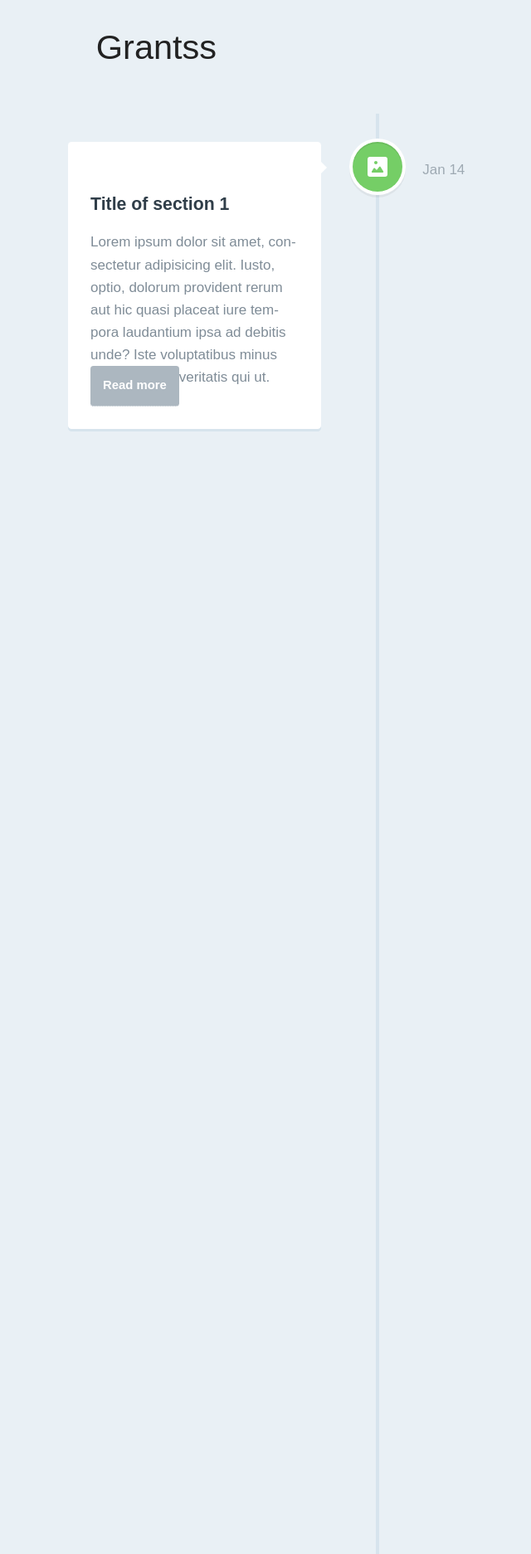
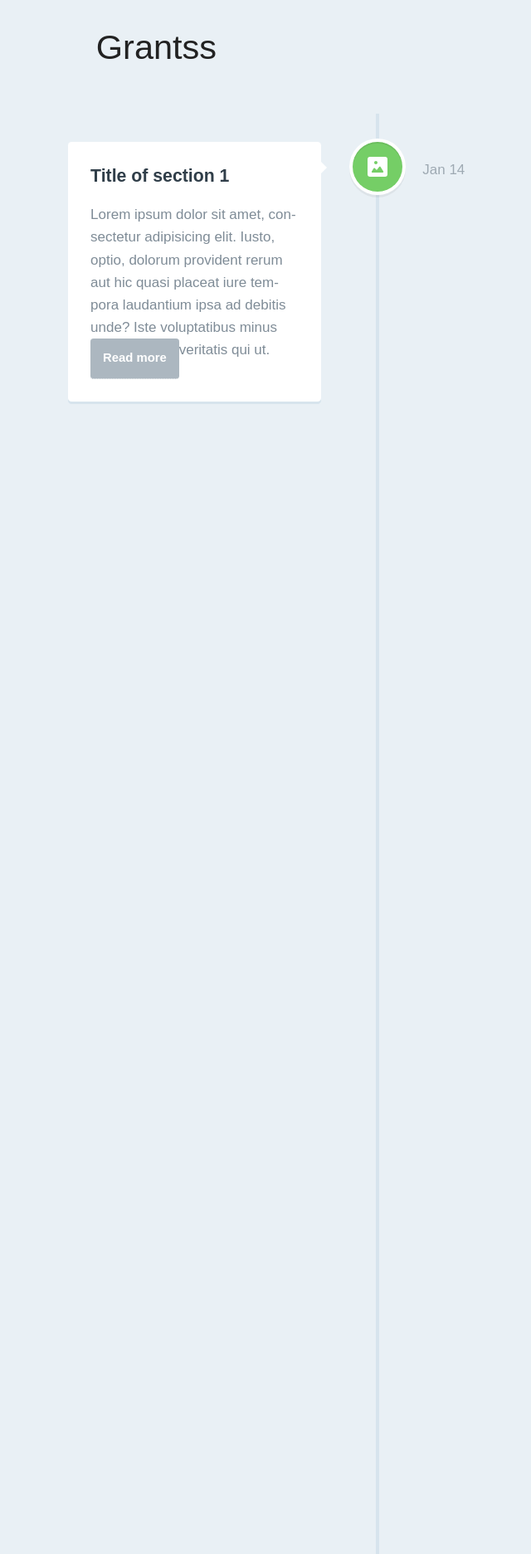
Before and after one commit to vsevkayf/OmarKhayyam, a Jekyll site: the page built from pages/Grantss.html, in a window 1280 px wide. Shown: the part 385-2258 px from the top of the page at 83% size, without its empty margins (185-825 px from the left). Built offline with Jekyll 4.4.1, drawn with Linux system fonts in a browser that asks for light colours; nearby versions of some CDN libraries; some web fonts are replaced.

Commit message:
Update Grantss.html

```diff
--- a/pages/Grantss.html
+++ b/pages/Grantss.html
@@ -21,7 +21,7 @@ permalink: "/Grantss/"
 			</div> <!-- cd-timeline-img -->
 
 			<div class="cd-timeline-content">
-				<h2>Title of section 1</h2>
+				<h2 style="margin: 0 0 0 0;">Title of section 1</h2>
 				<p>Lorem ipsum dolor sit amet, consectetur adipisicing elit. Iusto, optio, dolorum provident rerum aut hic quasi placeat iure tempora laudantium ipsa ad debitis unde? Iste voluptatibus minus veritatis qui ut.</p>
 				<a href="#0" class="cd-read-more">Read more</a>
 				<span class="cd-date">Jan 14</span>
@@ -34,7 +34,7 @@ permalink: "/Grantss/"
 			</div> <!-- cd-timeline-img -->
 
 			<div class="cd-timeline-content">
-				<h2>Title of section 2</h2>
+				<h2 style="margin: 0 0 0 0;">Title of section 2</h2>
 				<p>Lorem ipsum dolor sit amet, consectetur adipisicing elit. Iusto, optio, dolorum provident rerum aut hic quasi placeat iure tempora laudantium ipsa ad debitis unde?</p>
 				<a href="#0" class="cd-read-more">Read more</a>
 				<span class="cd-date">Jan 18</span>
@@ -47,7 +47,7 @@ permalink: "/Grantss/"
 			</div> <!-- cd-timeline-img -->
 
 			<div class="cd-timeline-content">
-				<h2>Title of section 3</h2>
+				<h2 style="margin: 0 0 0 0;">Title of section 3</h2>
 				<p>Lorem ipsum dolor sit amet, consectetur adipisicing elit. Excepturi, obcaecati, quisquam id molestias eaque asperiores voluptatibus cupiditate error assumenda delectus odit similique earum voluptatem doloremque dolorem ipsam quae rerum quis. Odit, itaque, deserunt corporis vero ipsum nisi eius odio natus ullam provident pariatur temporibus quia eos repellat consequuntur perferendis enim amet quae quasi repudiandae sed quod veniam dolore possimus rem voluptatum eveniet eligendi quis fugiat aliquam sunt similique aut adipisci.</p>
 				<a href="#0" class="cd-read-more">Read more</a>
 				<span class="cd-date">Jan 24</span>
@@ -60,7 +60,7 @@ permalink: "/Grantss/"
 			</div> <!-- cd-timeline-img -->
 
 			<div class="cd-timeline-content">
-				<h2>Title of section 4</h2>
+				<h2 style="margin: 0 0 0 0;">Title of section 4</h2>
 				<p>Lorem ipsum dolor sit amet, consectetur adipisicing elit. Iusto, optio, dolorum provident rerum aut hic quasi placeat iure tempora laudantium ipsa ad debitis unde? Iste voluptatibus minus veritatis qui ut.</p>
 				<a href="#0" class="cd-read-more">Read more</a>
 				<span class="cd-date">Feb 14</span>
@@ -73,7 +73,7 @@ permalink: "/Grantss/"
 			</div> <!-- cd-timeline-img -->
 
 			<div class="cd-timeline-content">
-				<h2>Title of section 5</h2>
+				<h2 style="margin: 0 0 0 0;">Title of section 5</h2>
 				<p>Lorem ipsum dolor sit amet, consectetur adipisicing elit. Iusto, optio, dolorum provident rerum.</p>
 				<a href="#0" class="cd-read-more">Read more</a>
 				<span class="cd-date">Feb 18</span>
@@ -86,7 +86,7 @@ permalink: "/Grantss/"
 			</div> <!-- cd-timeline-img -->
 
 			<div class="cd-timeline-content">
-				<h2>Final Section</h2>
+				<h2 style="margin: 0 0 0 0;">Final Section</h2>
 				<p>This is the content of the last section</p>
 				<span class="cd-date">Feb 26</span>
 			</div> <!-- cd-timeline-content -->
```
